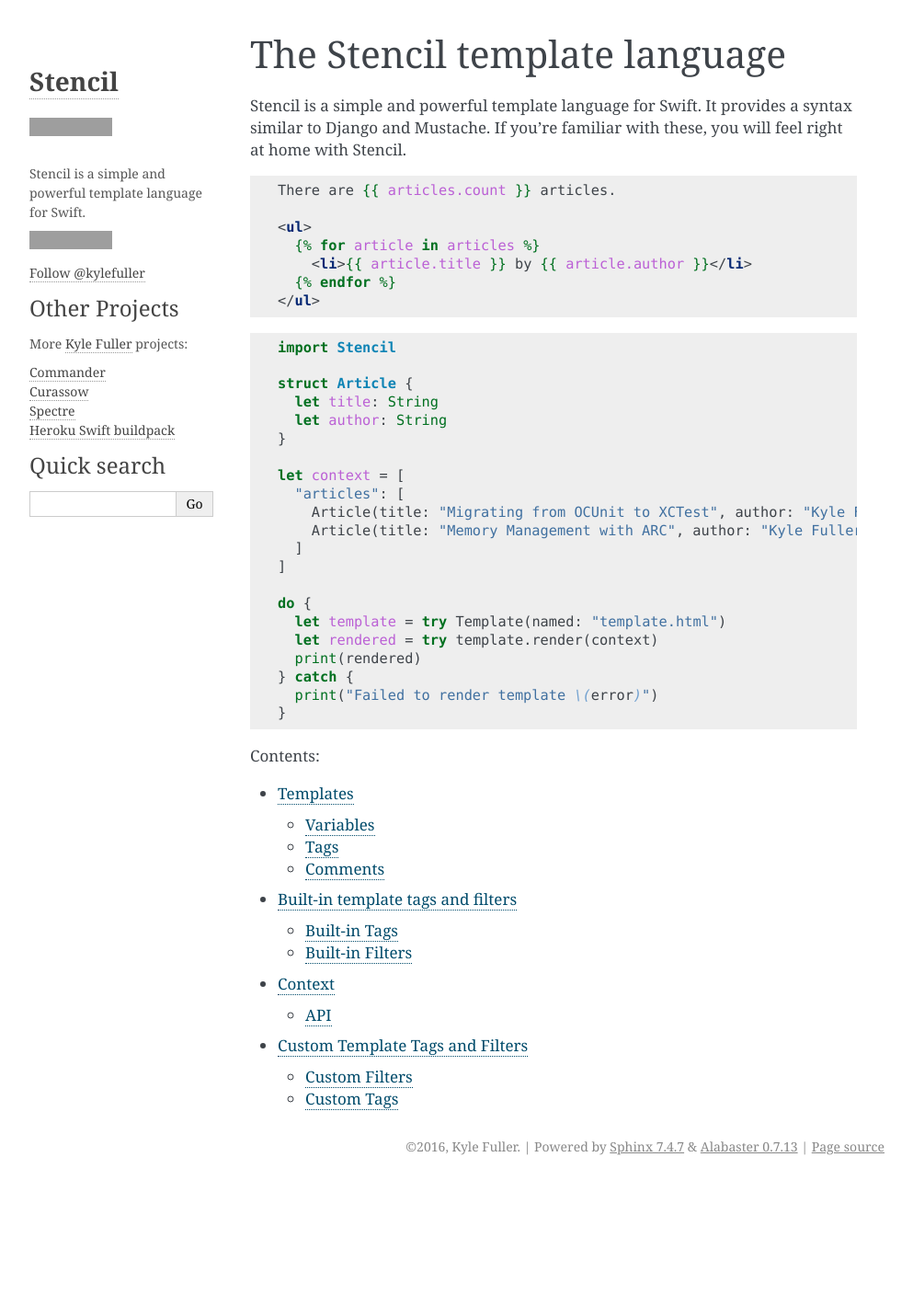
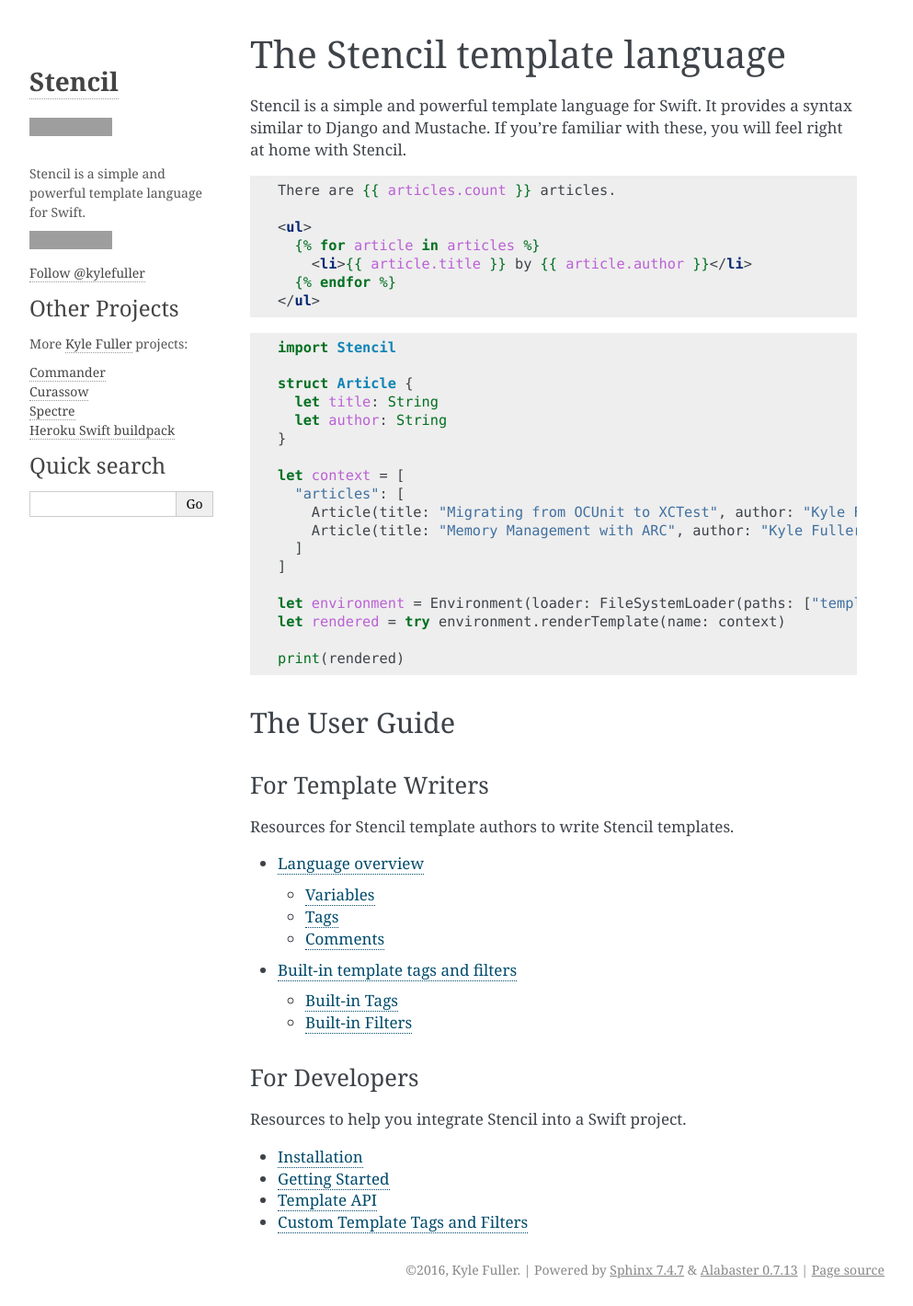
Before and after one commit to stencilproject/Stencil, a Sphinx documentation site: the page built from docs/index.rst, in a window 1280 px wide. Shown: the whole page at 92% size, without its empty margins (148-1141 px from the left). Built offline with Sphinx 7.4.7, drawn with Linux system fonts in a browser that asks for light colours; comment, search, counter and statistics services are not loaded; before the commit the page ends 1286 px from its top, so only the background shows below that; grey boxes are pictures that could not be loaded.

Commit message:
refactor: Revamp docs to separate template writers/devs

```diff
--- a/docs/index.rst
+++ b/docs/index.rst
@@ -31,20 +31,34 @@ feel right at home with Stencil.
       ]
     ]
 
-    do {
-      let template = try Template(named: "template.html")
-      let rendered = try template.render(context)
-      print(rendered)
-    } catch {
-      print("Failed to render template \(error)")
-    }
+    let environment = Environment(loader: FileSystemLoader(paths: ["templates/"])
+    let rendered = try environment.renderTemplate(name: context)
 
-Contents:
+    print(rendered)
+
+The User Guide
+--------------
+
+For Template Writers
+~~~~~~~~~~~~~~~~~~~~
+
+Resources for Stencil template authors to write Stencil templates.
 
 .. toctree::
    :maxdepth: 2
 
    templates
    builtins
-   api/context
+
+For Developers
+~~~~~~~~~~~~~~
+
+Resources to help you integrate Stencil into a Swift project.
+
+.. toctree::
+   :maxdepth: 1
+
+   installation
+   getting-started
+   api
    custom-template-tags-and-filters
--- a/docs/templates.rst
+++ b/docs/templates.rst
@@ -1,5 +1,5 @@
-Templates
-=========
+Language overview
+==================
 
 - ``{{ ... }}`` for variables to print to the template output
 - ``{% ... %}`` for tags
```
Also changed, not shown: README.md (+9 -11 lines), docs/api.rst (added, +140 -0 lines), docs/api/context.rst (deleted, +0 -45 lines), docs/api/environment.rst (deleted, +0 -43 lines), docs/api/loader.rst (deleted, +0 -38 lines), docs/getting-started.rst (added, +37 -0 lines), docs/installation.rst (added, +29 -0 lines).
